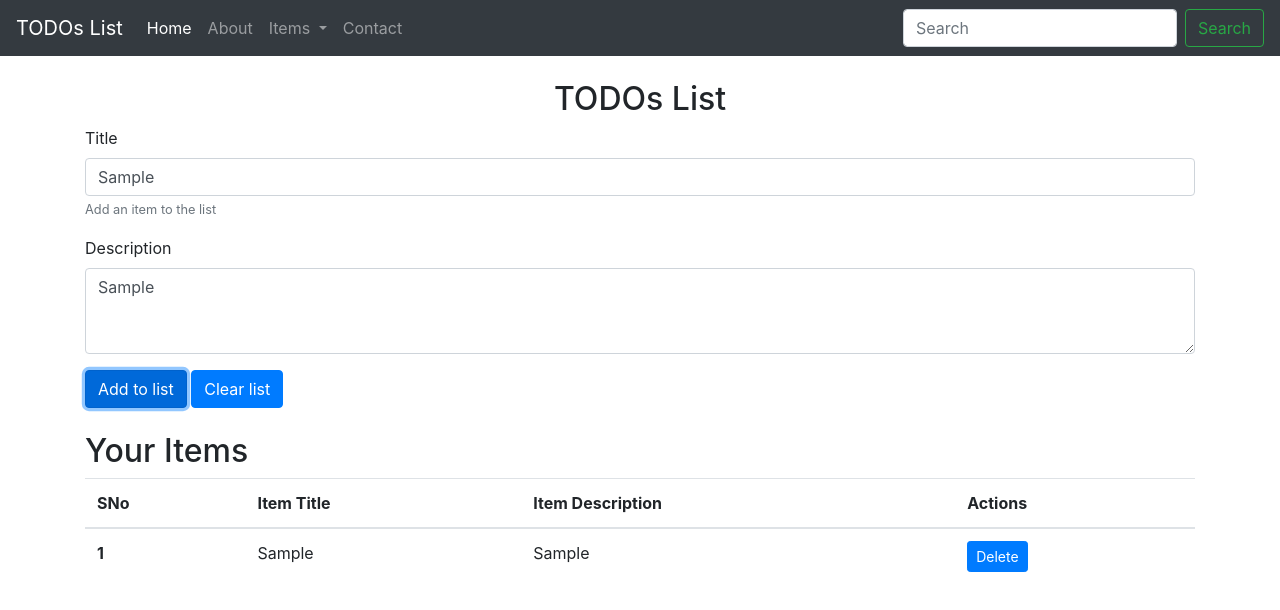
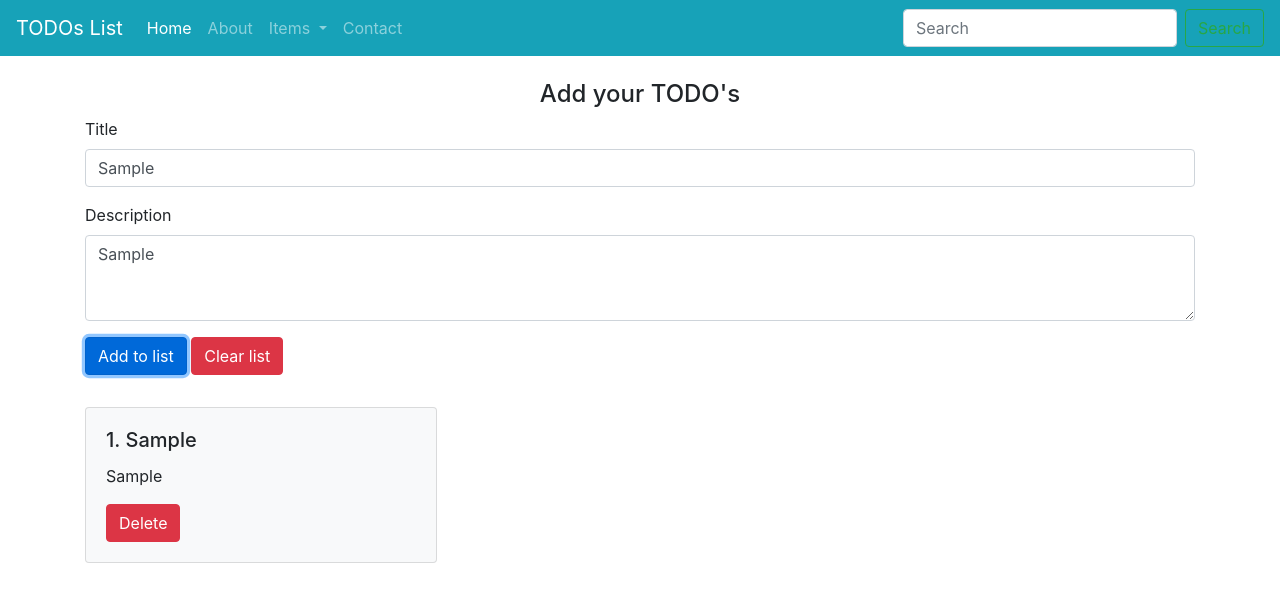
Before and after one commit to moh9055/todolists, a plain HTML site: page index.html in a window 1280 px wide. Both pictures are taken after typing "Sample", "Sample" into the empty fields and a click on the button "Add to list". Drawn offline with nearby package versions, Linux system fonts and the light colour scheme.

Commit message:
Update index.html

```diff
--- a/index.html
+++ b/index.html
@@ -14,7 +14,7 @@
 </head>
 
 <body>
-    <nav class="navbar navbar-expand-lg navbar-dark bg-dark">
+    <nav class="navbar navbar-expand-lg navbar-dark bg-info">
         <a class="navbar-brand" href="#">TODOs List</a>
         <button class="navbar-toggler" type="button" data-toggle="collapse" data-target="#navbarSupportedContent"
             aria-controls="navbarSupportedContent" aria-expanded="false" aria-label="Toggle navigation">
@@ -53,12 +53,11 @@
     </nav>
 
     <div class="container my-4">
-        <h2 class="text-center">TODOs List</h2>
+        <h4 class="text-center">Add your TODO's</h4>
 
         <div class="form-group">
             <label for="title">Title</label>
             <input type="text" class="form-control" id="title" aria-describedby="emailHelp">
-            <small id="emailHelp" class="form-text text-muted">Add an item to the list</small>
         </div>
 
         <div class="form-group">
@@ -68,9 +67,9 @@
 
 
         <button id="add" class="btn btn-primary">Add to list</button>
-        <button id="clear" class="btn btn-primary" onclick="clearStorage()">Clear list</button>
+        <button id="clear" class="btn btn-danger" onclick="clearStorage()">Clear list</button>
 
-
+<!--
         <div id="items" class="my-4">
             <h2>Your Items</h2>
             <table class="table">
@@ -92,6 +91,11 @@
 
                 </tbody>
             </table>
+        </div> -->
+
+        <div class="my-4">
+            <div class="row" id="TodoData">
+            </div>
         </div>
     </div>
 
@@ -139,17 +143,21 @@
         }
 
 
-        let tableBody = document.getElementById("tableBody");
+        let tableBody = document.getElementById("TodoData");
         let str = "";
 
         itemsJsonArray.forEach((element,index) => {
             str += `
-            <tr>
-                        <th scope="row">${index+1}</th>
-                        <td>${element[0]}</td>
-                        <td>${element[1]}</td>
-                        <td><button class="btn btn-sm btn-primary" onclick=deleted(${index})>Delete</button></td>
-                    </tr> `;
+                        <div class="col-lg-3 col-sm-12 my-2">
+                                <div class="card bg-light" style="width: 22rem;">
+                                    <div class="card-body">
+                                    <h5 class="card-title">${index+1}. ${element[0]}</h5>
+                                    <p class="card-text">${element[1]}</p>
+                                    <button class="btn btn-danger"  onclick=deleted(${index})>Delete</button>
+                                    </div>
+                                </div>
+                            </div>
+            `;
 
         });
 
@@ -165,7 +173,7 @@
         update();
 
 
-      function deleted(itemIndex){
+        function deleted(itemIndex){
         itemsJsonArrayStr = localStorage.getItem('itemsJson');
             itemsJsonArray = JSON.parse(itemsJsonArrayStr);
 
@@ -180,9 +188,15 @@
         confirm("Are you sure ?");
          localStorage.clear();
          update();
-     }
+        }
 
-    </script>
+        </script>
 </body>
 
 </html>
+<!-- <tr>
+    <th scope="row">${index+1}</th>
+    <td>${element[0]}</td>
+    <td>${element[1]}</td>
+    <td><button class="btn btn-sm btn-primary" onclick=deleted(${index})>Delete</button></td>
+</tr>  -->
```
